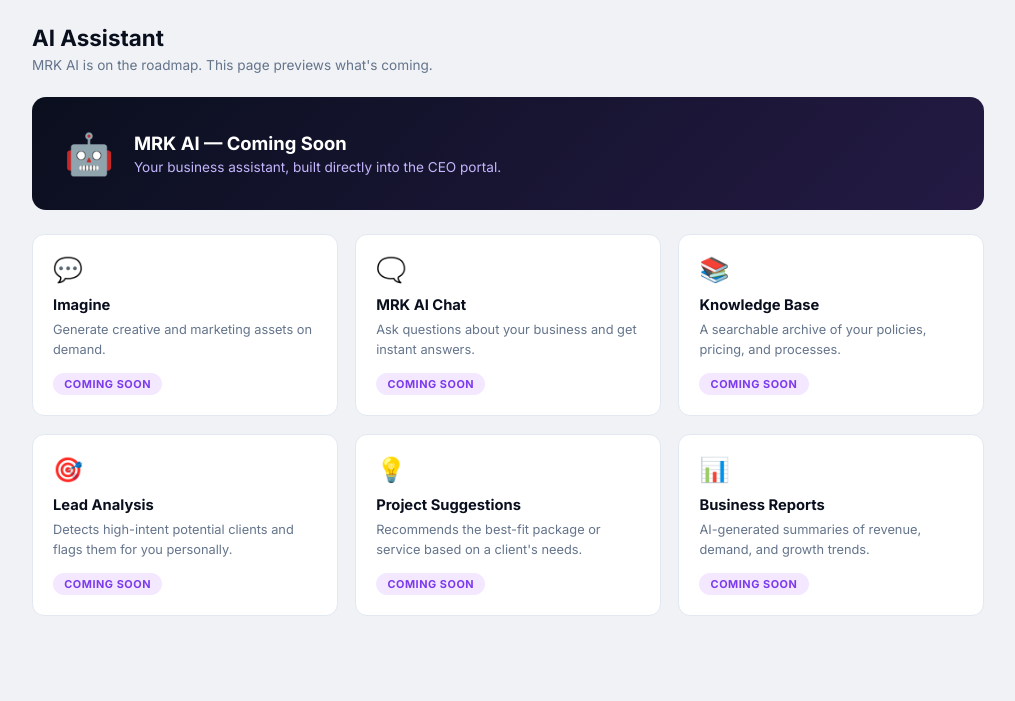
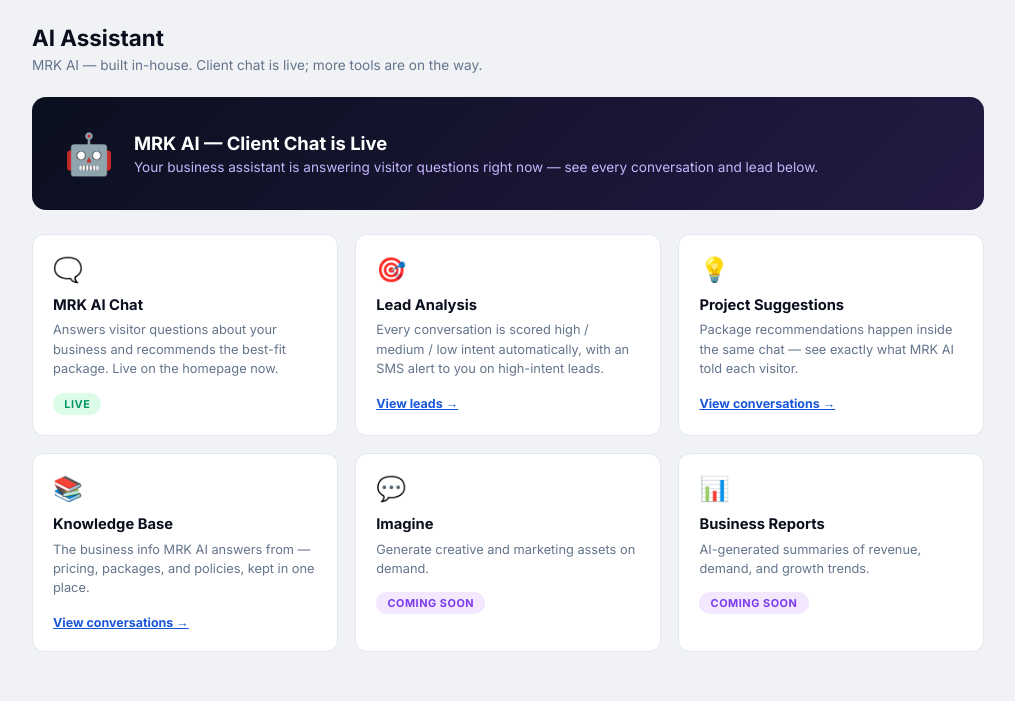
Before and after one commit to KhizarKhan714/MRK-AGENCY-, a Python web app: template templates/ceo_ai_center.html in a window 1280 px wide. Shown: the part 99-800 px from the top of the page, without its empty margins (132-1147 px from the left). Run offline with Jinja, Linux system fonts and the light colour scheme; the template is opened without the code that fills it, so the values that code supplies are empty.

Commit message:
Update ceo_ai_center.html

```diff
--- a/templates/ceo_ai_center.html
+++ b/templates/ceo_ai_center.html
@@ -32,51 +32,59 @@
     font-size:0.68rem; font-weight:700; letter-spacing:0.05em; text-transform:uppercase;
     padding:0.25rem 0.7rem; border-radius:999px;
   }
+  .live-tag {
+    display:inline-block; background:#DCFCE7; color:#059669;
+    font-size:0.68rem; font-weight:700; letter-spacing:0.05em; text-transform:uppercase;
+    padding:0.25rem 0.7rem; border-radius:999px;
+  }
+  .card-link {
+    display:inline-block; font-size:0.78rem; font-weight:700; color:var(--blue);
+  }
 </style>
 </head>
 <body>
 {% include "ceo_nav.html" %}
 <div class="page">
   <div class="page-title">AI Assistant</div>
-  <div class="page-sub">MRK AI is on the roadmap. This page previews what's coming.</div>
+  <div class="page-sub">MRK AI — built in-house. Client chat is live; more tools are on the way.</div>
 
   <div class="hero-banner">
     <div class="icon">🤖</div>
     <div>
-      <h2>MRK AI — Coming Soon</h2>
-      <p>Your business assistant, built directly into the CEO portal.</p>
+      <h2>MRK AI — Client Chat is Live</h2>
+      <p>Your business assistant is answering visitor questions right now — see every conversation and lead below.</p>
     </div>
   </div>
 
   <div class="grid">
     <div class="feature-card">
-      <div class="f-icon">💬</div>
-      <h3>Imagine</h3>
-      <p>Generate creative and marketing assets on demand.</p>
-      <span class="soon-tag">Coming Soon</span>
+      <div class="f-icon">🗨️</div>
+      <h3>MRK AI Chat</h3>
+      <p>Answers visitor questions about your business and recommends the best-fit package. Live on the homepage now.</p>
+      <span class="live-tag">Live</span>
     </div>
     <div class="feature-card">
-      <div class="f-icon">🗨️</div>
-      <h3>MRK AI Chat</h3>
-      <p>Ask questions about your business and get instant answers.</p>
-      <span class="soon-tag">Coming Soon</span>
+      <div class="f-icon">🎯</div>
+      <h3>Lead Analysis</h3>
+      <p>Every conversation is scored high / medium / low intent automatically, with an SMS alert to you on high-intent leads.</p>
+      <a href="/ai/ceo/leads" class="card-link">View leads →</a>
+    </div>
+    <div class="feature-card">
+      <div class="f-icon">💡</div>
+      <h3>Project Suggestions</h3>
+      <p>Package recommendations happen inside the same chat — see exactly what MRK AI told each visitor.</p>
+      <a href="/ai/ceo/leads" class="card-link">View conversations →</a>
     </div>
     <div class="feature-card">
       <div class="f-icon">📚</div>
       <h3>Knowledge Base</h3>
-      <p>A searchable archive of your policies, pricing, and processes.</p>
-      <span class="soon-tag">Coming Soon</span>
+      <p>The business info MRK AI answers from — pricing, packages, and policies, kept in one place.</p>
+      <a href="/ai/ceo/leads" class="card-link">View conversations →</a>
     </div>
     <div class="feature-card">
-      <div class="f-icon">🎯</div>
-      <h3>Lead Analysis</h3>
-      <p>Detects high-intent potential clients and flags them for you personally.</p>
-      <span class="soon-tag">Coming Soon</span>
-    </div>
-    <div class="feature-card">
-      <div class="f-icon">💡</div>
-      <h3>Project Suggestions</h3>
-      <p>Recommends the best-fit package or service based on a client's needs.</p>
+      <div class="f-icon">💬</div>
+      <h3>Imagine</h3>
+      <p>Generate creative and marketing assets on demand.</p>
       <span class="soon-tag">Coming Soon</span>
     </div>
     <div class="feature-card">
@@ -88,4 +96,4 @@
   </div>
 </div>
 </body>
-  </html>
+</html>
```
